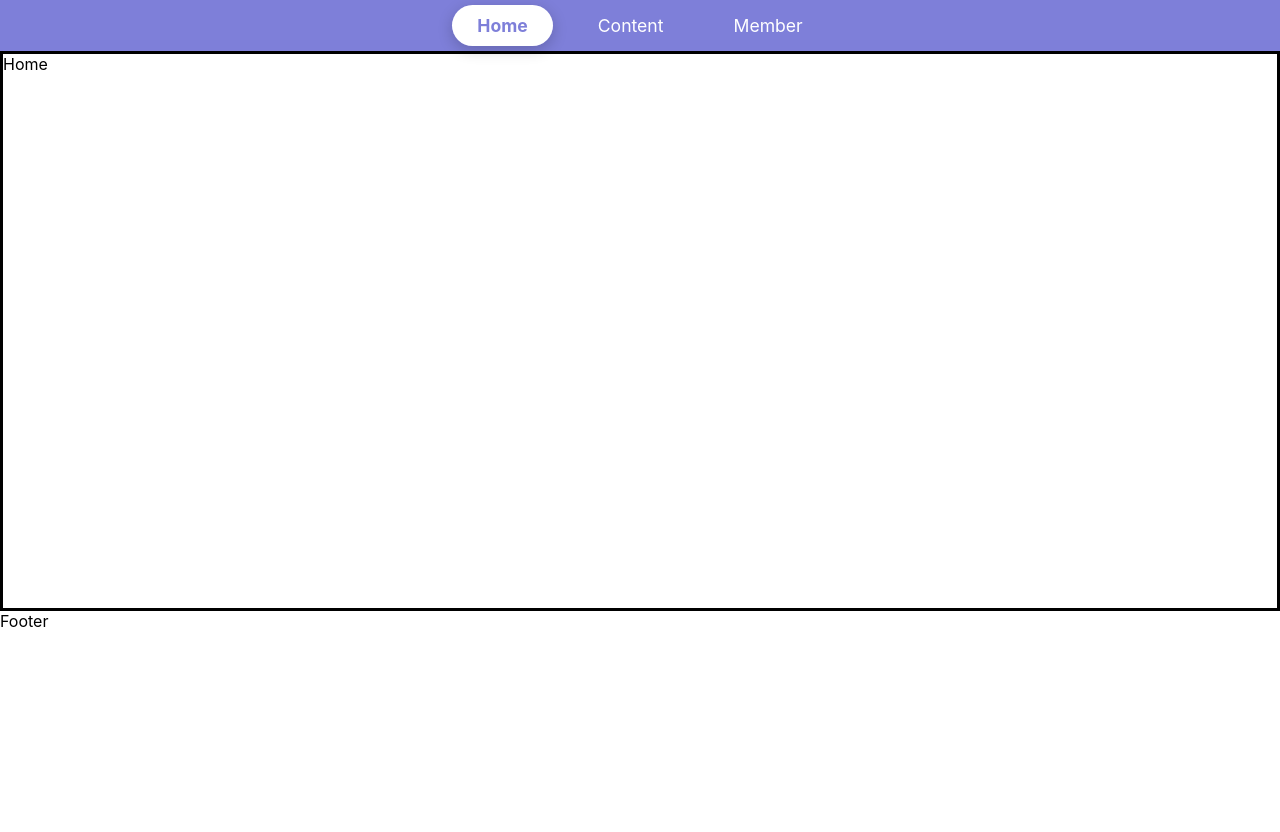
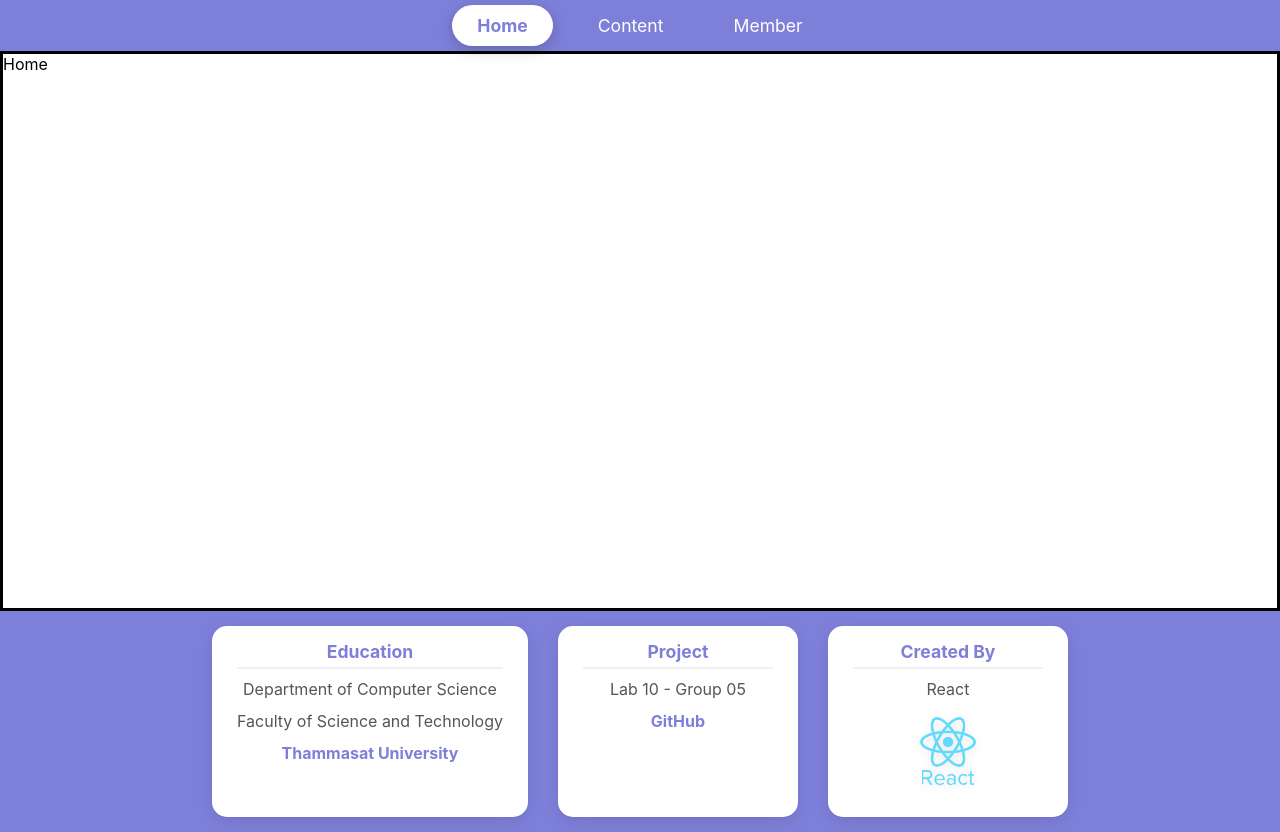
Before and after one commit to phuwalit6609650590/CSTU-CS363, a React (Create React App) app in the folder lab10_group05/: page / in a window 1280 px wide. Before the commit the page ends 800 px from the top, so only its background shows below. Built offline with nearby package versions, Linux system fonts and the light colour scheme.

Commit message:
commit footer

```diff
--- /dev/null
+++ b/lab10_group05/src/components/Footer.css
@@ -0,0 +1,71 @@
+.footer {
+  background-color: #7e7fd9;
+  padding: 15px 20px;
+  margin-top: auto;
+  border-top: none;
+}
+
+.footer-content {
+  max-width: 1100px;
+  margin: 0 auto;
+  display: flex;
+  justify-content: center;
+  flex-wrap: wrap;
+  gap: 30px;
+}
+
+.footer-section {
+  background-color: #ffffff;
+  padding: 15px 25px;
+  border-radius: 15px;
+  box-shadow: 0 4px 15px rgba(0, 0, 0, 0.1);
+  text-align: center;
+  min-width: 240px;
+  transition: transform 0.3s ease;
+}
+
+.footer-section:hover {
+  transform: translateY(-5px);
+}
+
+.footer-section h4 {
+  color: #7e7fd9;
+  margin-bottom: 10px;
+  font-size: 1.1rem;
+  border-bottom: 2px solid #f0f0f0;
+  padding-bottom: 5px;
+}
+
+.footer-section ul {
+  list-style: none;
+  padding: 0;
+  margin: 0;
+}
+
+.footer-section ul li {
+  margin-bottom: 12px;
+  color: #555;
+}
+
+.footer-section ul li a {
+  text-decoration: none;
+  color: #7e7fd9;
+  font-weight: bold;
+  transition: all 0.3s ease;
+}
+
+.footer-section ul li a:hover {
+  color: #5c5dbb;
+  text-decoration: underline;
+}
+
+.react-logo-img {
+  width: 70px;
+  height: auto;
+  margin-top: 5px;
+  filter: drop-shadow(0 2px 4px rgba(0,0,0,0.1));
+}
+
+.react-logo-img:hover {
+  transform: scale(1.1);
+}
--- a/lab10_group05/src/components/Footer.jsx
+++ b/lab10_group05/src/components/Footer.jsx
@@ -1,12 +1,54 @@
-
-import React from 'react'
+import React from 'react';
+import './Footer.css';
 
 const Footer = () => {
   return (
-    <div>
-      Footer
-    </div>
-  )
-}
+    <footer className="footer">
+      <div className="footer-content">
 
-export default Footer
+        <div className="footer-section">
+          <h4>Education</h4>
+          <ul>
+            <li>Department of Computer Science</li>
+            <li>Faculty of Science and Technology</li>
+            <li>
+              <a
+                href="https://maps.google.com/?q=Thammasat+University+Rangsit"
+                target="_blank"
+                rel="noopener noreferrer"
+                title="View on Google Maps"
+              >
+                Thammasat University
+              </a>
+            </li>
+          </ul>
+        </div>
+
+        <div className="footer-section">
+          <h4>Project</h4>
+          <ul>
+            <li>Lab 10 - Group 05</li>
+            <li>
+              <a href="https://github.com/phuwalit6609650590/CSTU-CS363" target="_blank" rel="noopener noreferrer">
+                GitHub
+              </a>
+            </li>
+          </ul>
+        </div>
+
+        <div className="footer-section">
+          <h4>Created By</h4>
+          <ul>
+            <li>React</li>
+            <li>
+              <img src="/react_original_wordmark_logo_icon_146375.png" alt="React Logo" className="react-logo-img" />
+            </li>
+          </ul>
+        </div>
+
+      </div>
+    </footer>
+  );
+};
+
+export default Footer;
```
Also changed, not shown: lab10_group05/public/react_original_wordmark_logo_icon_146375.png (added), 1 other file (tests, documents, lock files or other folders).
